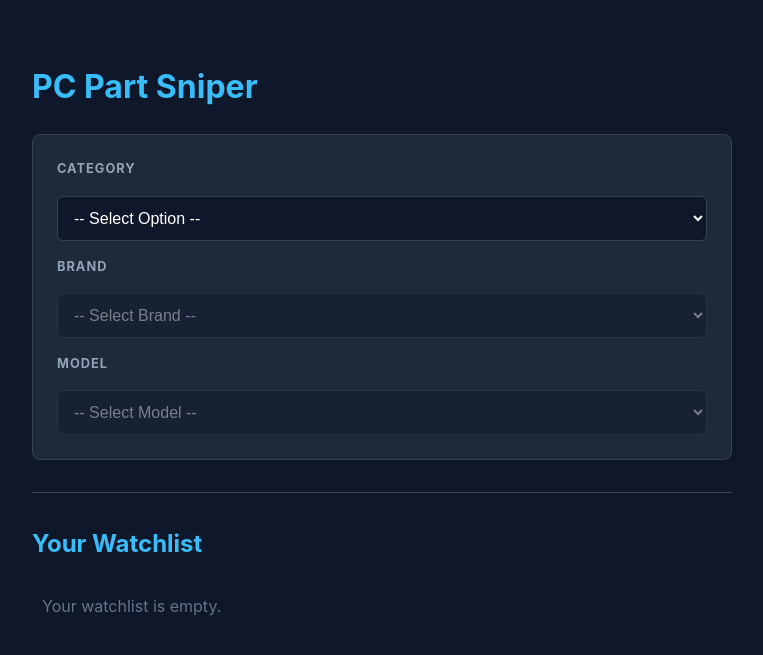
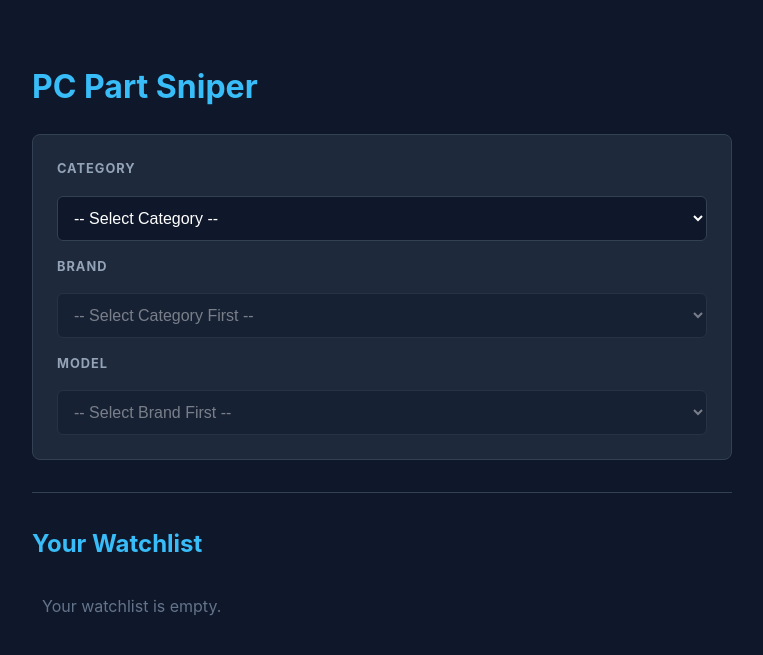
Before and after one commit to SetonRoboticsMFoor/PCPartSniper, a Flask app: page / in a window 1280 px wide. Shown: the top 655 px of the page, without its empty margins (258-1021 px from the left). Run offline with Flask 3, Linux system fonts and the light colour scheme.

Commit message:
Fix for the broken drop downs.

```diff
--- a/app.py
+++ b/app.py
@@ -60,7 +60,7 @@ def get_options():
 @app.route('/prices')
 def get_prices():
     part_name = request.args.get('part')
-    # Mock price data - replace with your scraper later
+    # Mock price data
     prices = [
         {"store": "Amazon", "price": "$124.99"},
         {"store": "Newegg", "price": "$119.50"},
--- a/static/js/script.js
+++ b/static/js/script.js
@@ -1,3 +1,5 @@
+// Wrap everything in an event listener to ensure the DOM is ready
+document.addEventListener('DOMContentLoaded', () => {
     const catSelect = document.getElementById('category-select');
     const brandSelect = document.getElementById('brand-select');
     const modelSelect = document.getElementById('model-select');
@@ -7,21 +9,19 @@ const savedList = document.getElementById('saved-parts-list');
 
     let watchlist = JSON.parse(localStorage.getItem('pcWatchlist')) || [];
 
-// Initialization
+    // --- INITIALIZATION ---
     async function init() {
-    await populateDropdown(catSelect, '/get_options');
+        await populateDropdown(catSelect, '/get_options', "-- Select Category --");
         renderWatchlist();
     }
-init();
 
     // --- DROPDOWN LOGIC ---
-
-async function populateDropdown(element, url) {
+    async function populateDropdown(element, url, defaultText) {
         try {
             const res = await fetch(url);
             const options = await res.json();
 
-        element.innerHTML = `<option value="">-- Select Option --</option>`;
+            element.innerHTML = `<option value="">${defaultText}</option>`;
             options.forEach(opt => {
                 const o = document.createElement('option');
                 o.value = opt;
@@ -42,7 +42,7 @@ catSelect.addEventListener('change', () => {
         priceDisplay.classList.add('hidden');
 
         if (catSelect.value) {
-        populateDropdown(brandSelect, `/get_options?category=${encodeURIComponent(catSelect.value)}`);
+            populateDropdown(brandSelect, `/get_options?category=${encodeURIComponent(catSelect.value)}`, "-- Select Brand --");
         }
     });
 
@@ -52,7 +52,7 @@ brandSelect.addEventListener('change', () => {
         priceDisplay.classList.add('hidden');
 
         if (brandSelect.value) {
-        populateDropdown(modelSelect, `/get_options?category=${encodeURIComponent(catSelect.value)}&brand=${encodeURIComponent(brandSelect.value)}`);
+            populateDropdown(modelSelect, `/get_options?category=${encodeURIComponent(catSelect.value)}&brand=${encodeURIComponent(brandSelect.value)}`, "-- Select Model --");
         }
     });
 
@@ -76,7 +76,6 @@ modelSelect.addEventListener('change', async () => {
     });
 
     // --- WATCHLIST LOGIC ---
-
     saveBtn.addEventListener('click', () => {
         const partName = document.getElementById('selected-part-name').innerText;
 
@@ -98,7 +97,6 @@ async function renderWatchlist() {
         savedList.innerHTML = '<p style="padding: 10px;">Updating live prices...</p>';
 
         let html = '';
-
         for (const part of watchlist) {
             try {
                 const res = await fetch(`/prices?part=${encodeURIComponent(part)}`);
@@ -113,19 +111,26 @@ async function renderWatchlist() {
                             <span class="part-name">${part}</span>
                             <span class="part-price">${store}: <strong>${bestPrice}</strong></span>
                         </div>
-                    <button class="delete-btn" onclick="removeFromWatchlist('${part}')">Remove</button>
+                        <button class="delete-btn" data-part="${part}">Remove</button>
                     </div>
                 `;
             } catch (err) {
                 console.error("Error updating price for:", part);
             }
         }
+        savedList.innerHTML = html;
 
-    savedList.innerHTML = html;
-}
-
-window.removeFromWatchlist = (partName) => {
+        // Re-attach delete listeners
+        document.querySelectorAll('.delete-btn').forEach(btn => {
+            btn.addEventListener('click', (e) => {
+                const partName = e.target.getAttribute('data-part');
                 watchlist = watchlist.filter(item => item !== partName);
                 localStorage.setItem('pcWatchlist', JSON.stringify(watchlist));
                 renderWatchlist();
-};
+            });
+        });
+    }
+
+    // Start the app
+    init();
+});
--- a/templates/index.html
+++ b/templates/index.html
@@ -11,19 +11,19 @@
         <h1>PC Part Sniper</h1>
 
         <div class="selection-grid">
-            <label>Category</label>
+            <label for="category-select">Category</label>
             <select id="category-select">
-                <option value="">-- Select Category --</option>
+                <option value="">-- Loading --</option>
             </select>
 
-            <label>Brand</label>
+            <label for="brand-select">Brand</label>
             <select id="brand-select" disabled>
-                <option value="">-- Select Brand --</option>
+                <option value="">-- Select Category First --</option>
             </select>
 
-            <label>Model</label>
+            <label for="model-select">Model</label>
             <select id="model-select" disabled>
-                <option value="">-- Select Model --</option>
+                <option value="">-- Select Brand First --</option>
             </select>
         </div>
 
```
Lines whose indentation alone changed are shown as unchanged.
